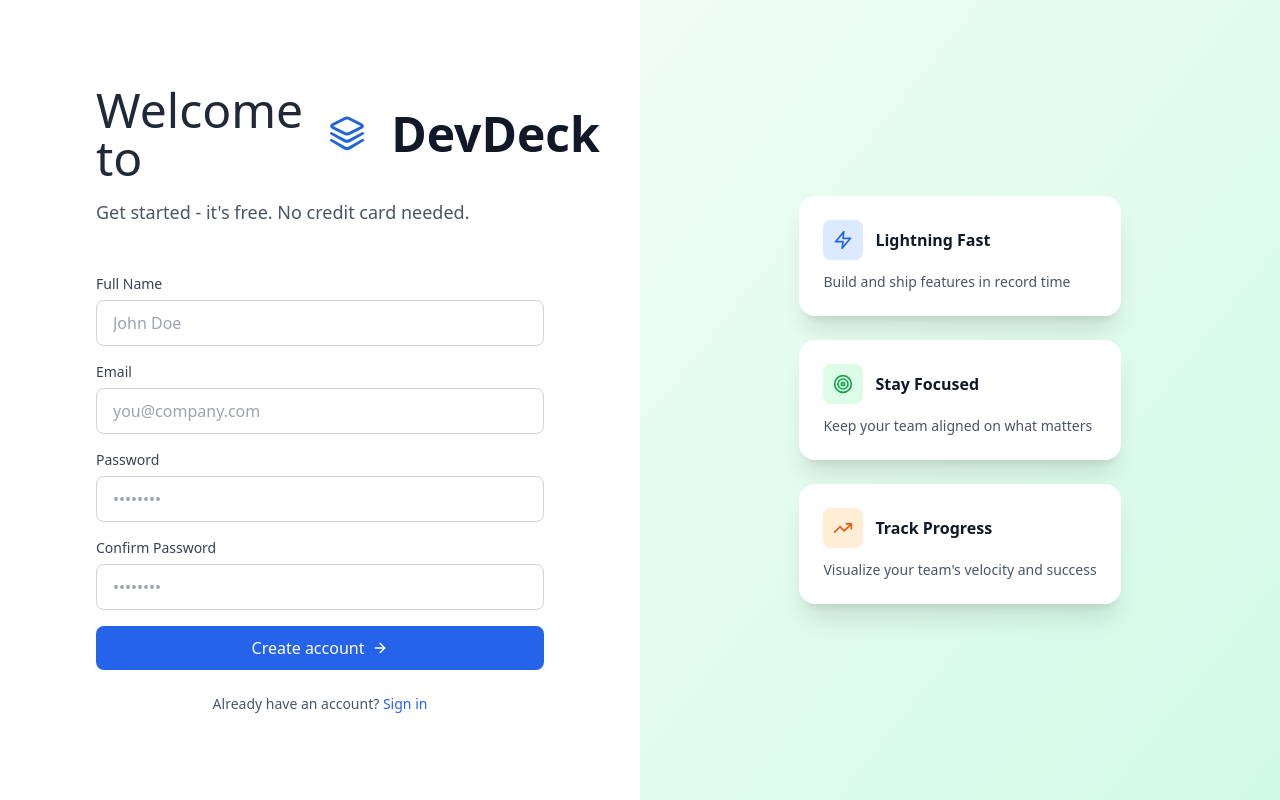
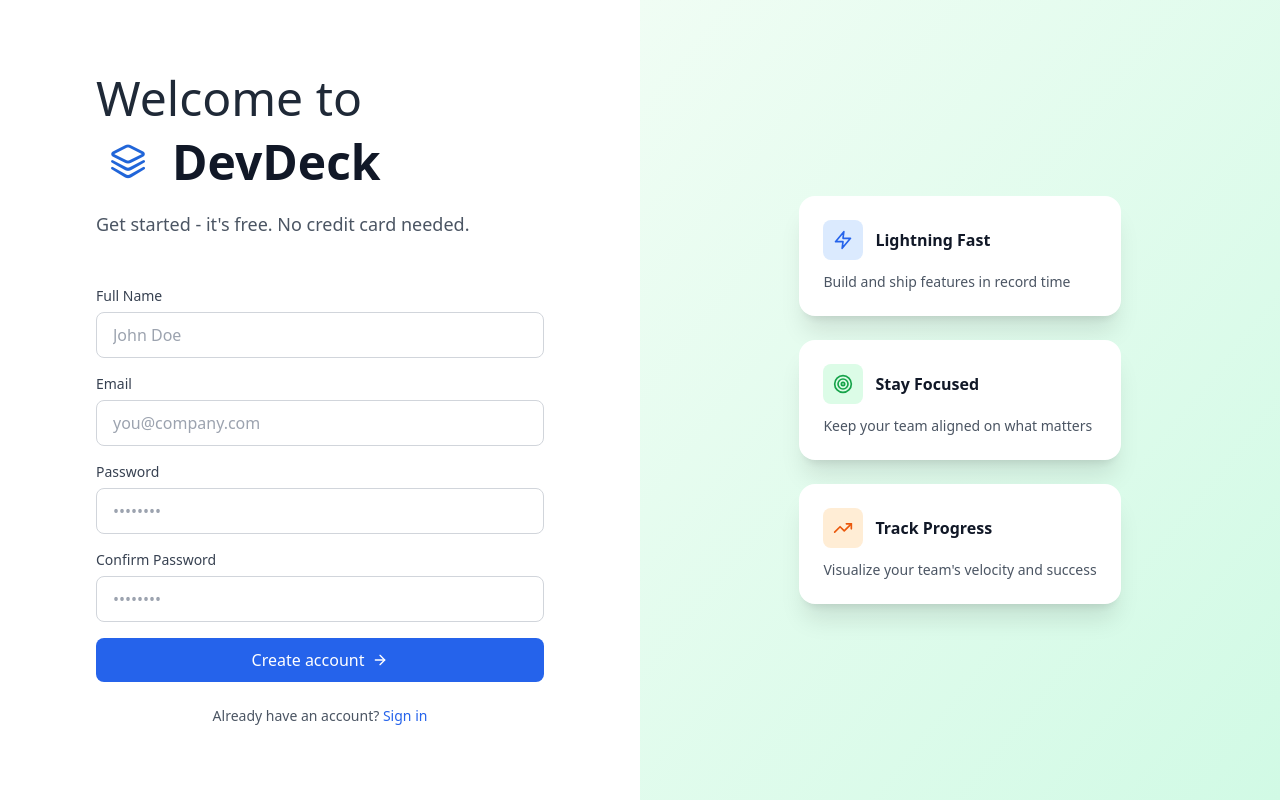
Before and after one commit to Brenden-Yiping-Wang/devdeck, a React (Vite) app: page /signup in a window 1280 px wide. Built offline with nearby package versions, Linux system fonts and the light colour scheme.

Commit message:
Updated SignupPage.tsx

```diff
--- a/src/pages/LoginPage.tsx
+++ b/src/pages/LoginPage.tsx
@@ -44,11 +44,13 @@ export default function LoginPage() {
       <div className="flex-1 flex items-center justify-center p-8 bg-white">
         <div className="w-full max-w-md">
           <div className="mb-12">
-            <h1 className="text-5xl mb-4 flex items-center gap-3">
-              <span className="font-normal text-gray-800">Welcome to</span>
-              <img src="/ChatGPT Image Oct 2, 2025, 07_05_11 PM.png" alt="DevDeck Logo" className="h-16 inline-block" />
-              <span className="font-bold text-gray-900">DevDeck</span>
-            </h1>
+            <div className="mb-4">
+              <div className="text-5xl font-normal text-gray-800 mb-2">Welcome to</div>
+              <div className="flex items-center gap-3">
+                <img src="/ChatGPT Image Oct 2, 2025, 07_05_11 PM.png" alt="DevDeck Logo" className="h-16" />
+                <span className="text-5xl font-bold text-gray-900">DevDeck</span>
+              </div>
+            </div>
             <p className="text-lg text-gray-600">
               Get started - it's free. No credit card needed.
             </p>
--- a/src/pages/SignupPage.tsx
+++ b/src/pages/SignupPage.tsx
@@ -57,11 +57,13 @@ export default function SignupPage() {
       <div className="flex-1 flex items-center justify-center p-8 bg-white">
         <div className="w-full max-w-md">
           <div className="mb-12">
-            <h1 className="text-5xl mb-4 flex items-center gap-3">
-              <span className="font-normal text-gray-800">Welcome to</span>
-              <img src="/ChatGPT Image Oct 2, 2025, 07_05_11 PM.png" alt="DevDeck Logo" className="h-16 inline-block" />
-              <span className="font-bold text-gray-900">DevDeck</span>
-            </h1>
+            <div className="mb-4">
+              <div className="text-5xl font-normal text-gray-800 mb-2">Welcome to</div>
+              <div className="flex items-center gap-3">
+                <img src="/ChatGPT Image Oct 2, 2025, 07_05_11 PM.png" alt="DevDeck Logo" className="h-16" />
+                <span className="text-5xl font-bold text-gray-900">DevDeck</span>
+              </div>
+            </div>
             <p className="text-lg text-gray-600">
               Get started - it's free. No credit card needed.
             </p>
```
